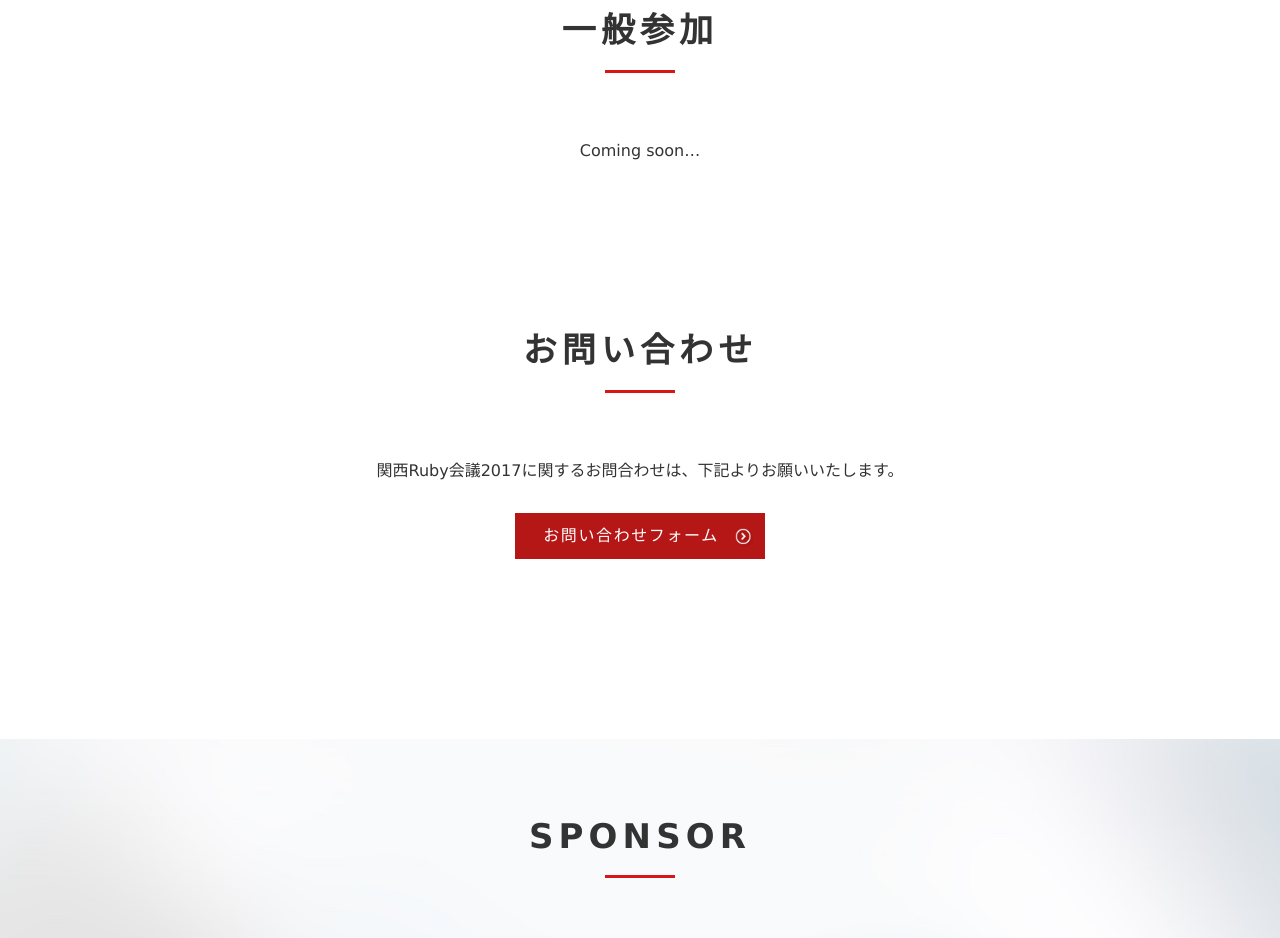
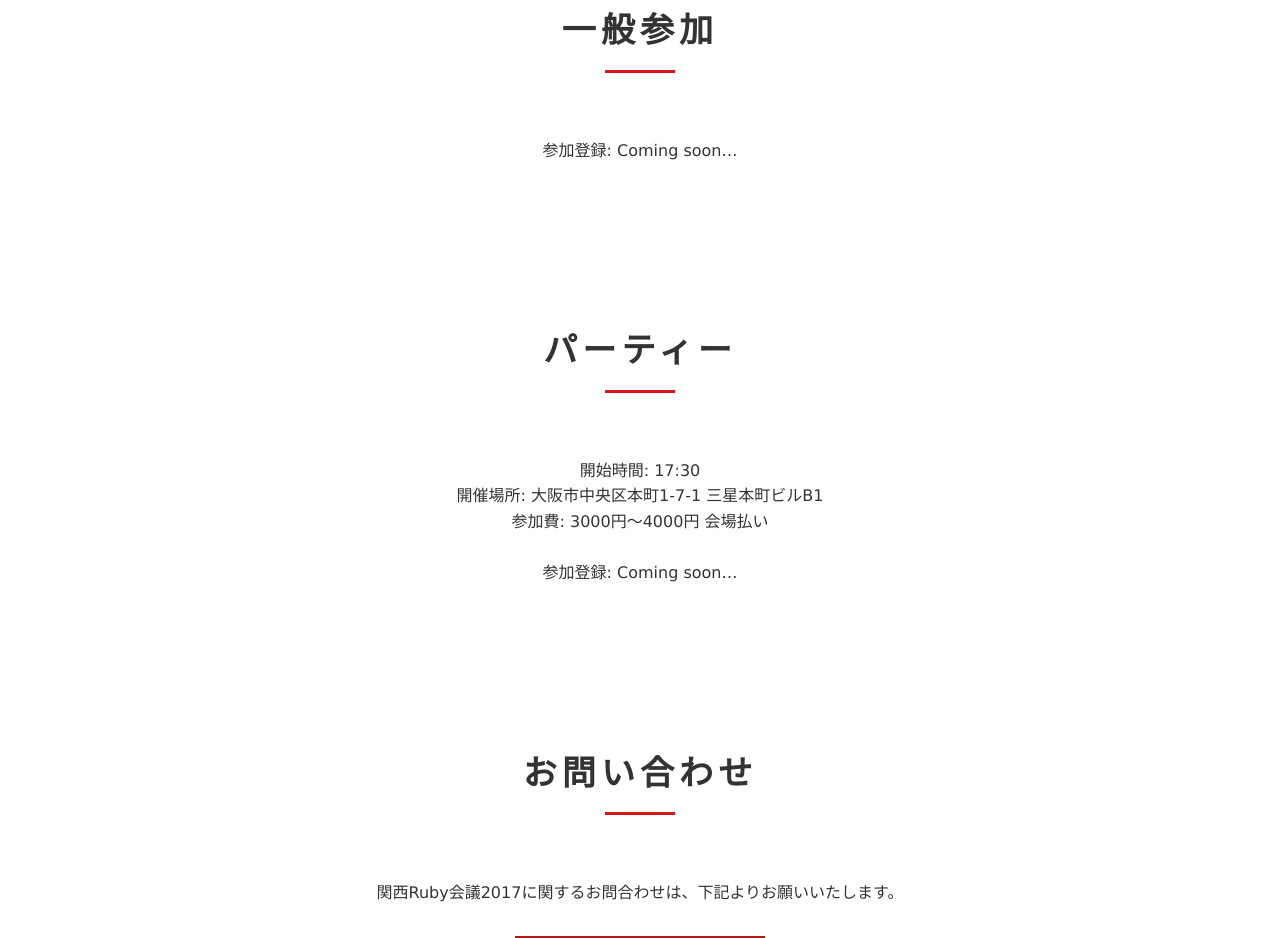
Before and after one commit to rubykansai/kansai2017, a website: page docs/index.html in a window 1280 px wide. Shown: the part 4591-5529 px from the top of the page. Drawn offline with Linux system fonts and the light colour scheme.

Commit message:
Add party

```diff
--- a/docs/index.html
+++ b/docs/index.html
@@ -216,10 +216,20 @@
          <div class="ippan content_box">
           <div class="centering">
             <h3 class="ja_ttl under_bar">一般参加</h3>
-            <p class="txt">Coming soon…</p>
+            <p class="txt">参加登録: Coming soon…</p>
           </div><!-- /.centering -->
         </div><!-- /.ippan -->
 
+         <div class="party content_box">
+          <div class="centering">
+            <h3 class="ja_ttl under_bar">パーティー</h3>
+            <p class="txt">開始時間: 17:30</p>
+            <p class="txt">開催場所: 大阪市中央区本町1-7-1 三星本町ビルB1</p>
+            <p class="txt">参加費: 3000円〜4000円 会場払い</p>
+            <br/>
+            <p class="txt">参加登録: Coming soon…</p>
+          </div><!-- /.centering -->
+        </div><!-- /.party -->
 
         <div class="toiawase content_box">
           <div class="centering">
```
